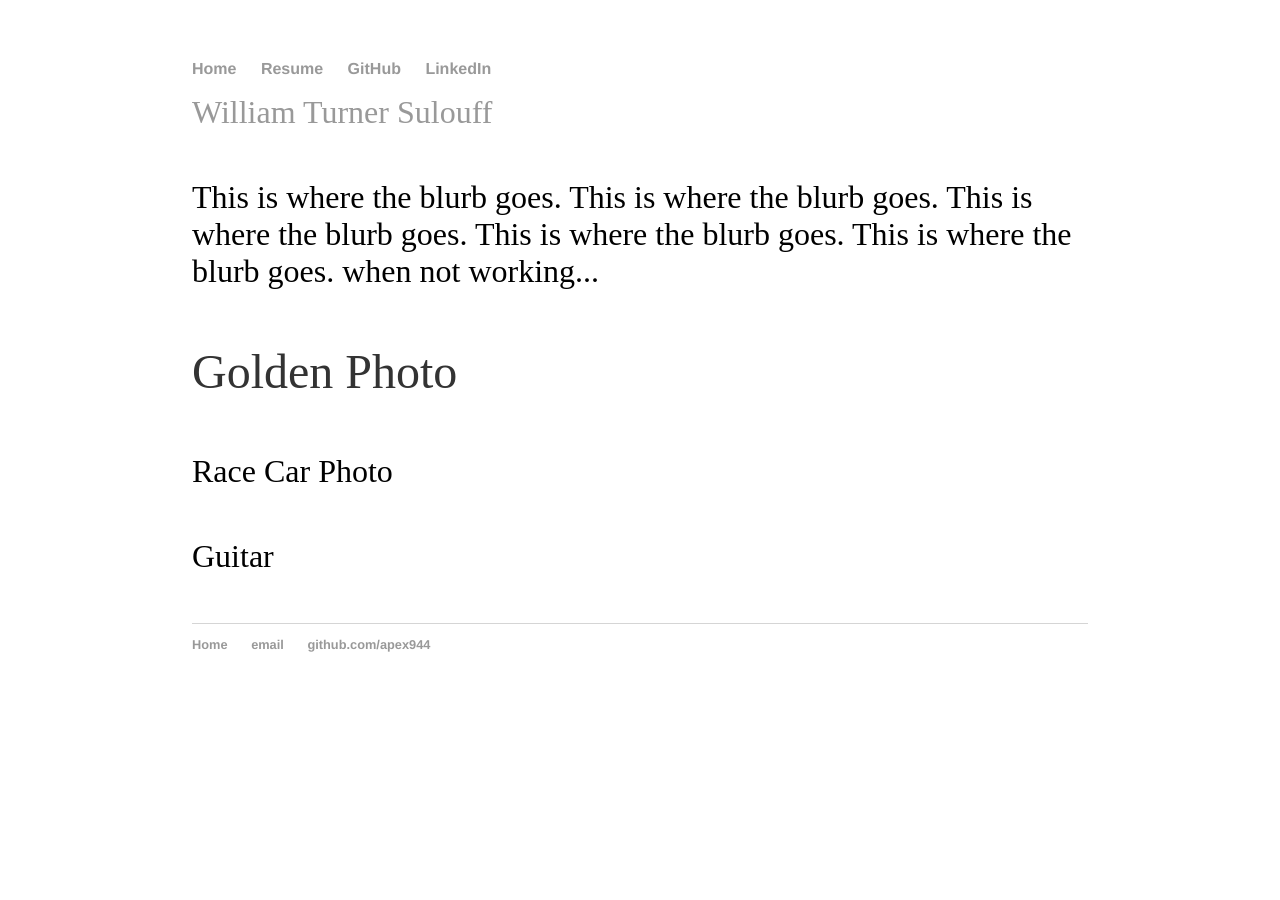
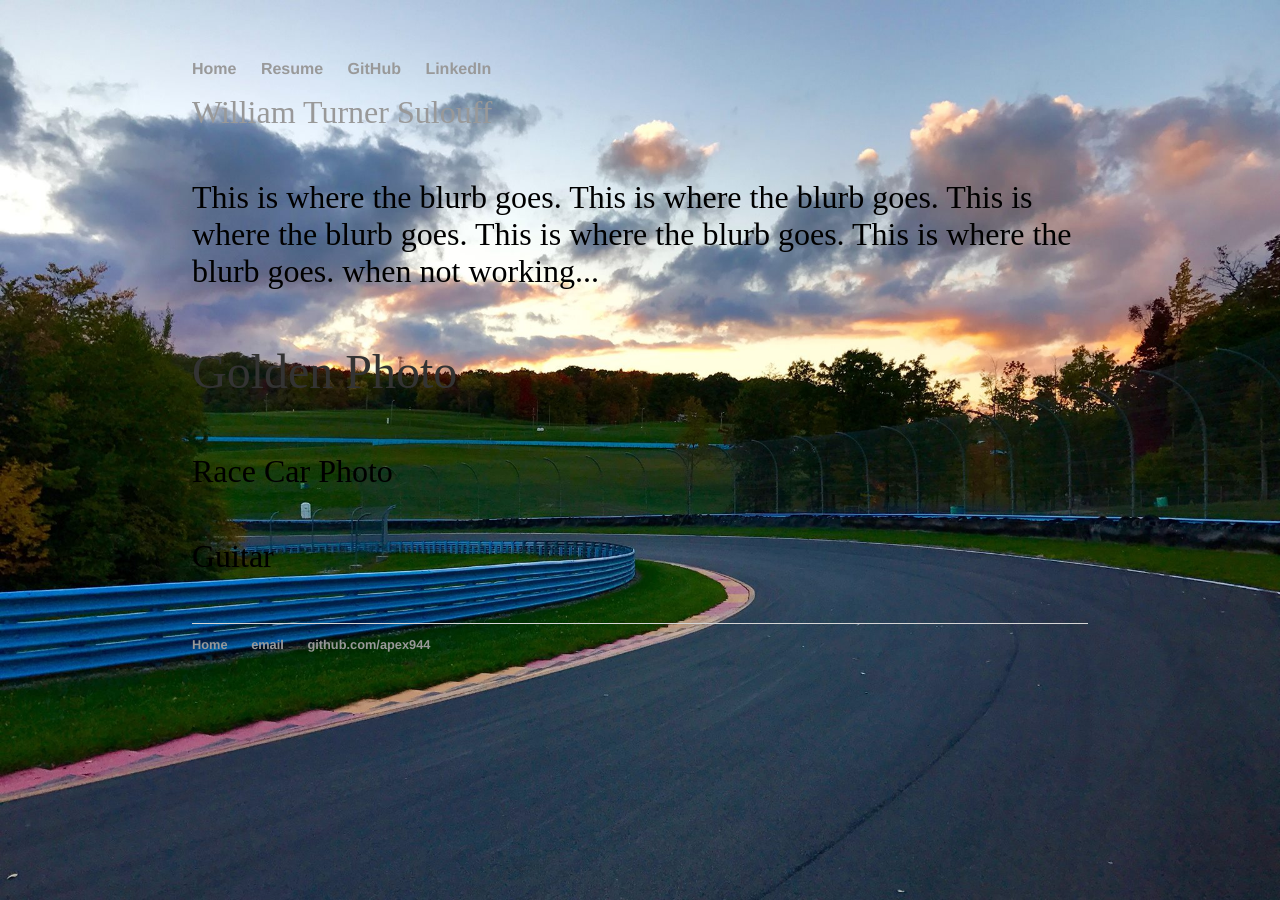
Before and after one commit to apex944/apex944.github.io, a Jekyll site: the page about/index.html, which Jekyll copies as it is, in a window 1280 px wide. Built offline with Jekyll 4.4.1, drawn with Linux system fonts in a browser that asks for light colours.

Commit message:
fixed body img

```diff
--- a/about/index.html
+++ b/about/index.html
@@ -5,7 +5,7 @@
 		<link href='/css/main.css' rel='stylesheet' type='text/css'>
 	</head>
 
-    <body>
+    <body class="section2">
 
 		<nav>
     		<ul>
@@ -46,5 +46,5 @@
                 <li><a href="https://github.com/apex944">github.com/apex944</a></li>
 			</ul>
 		</footer>
-    </body>
+    </bodyclass="section1">
 </html>
```
